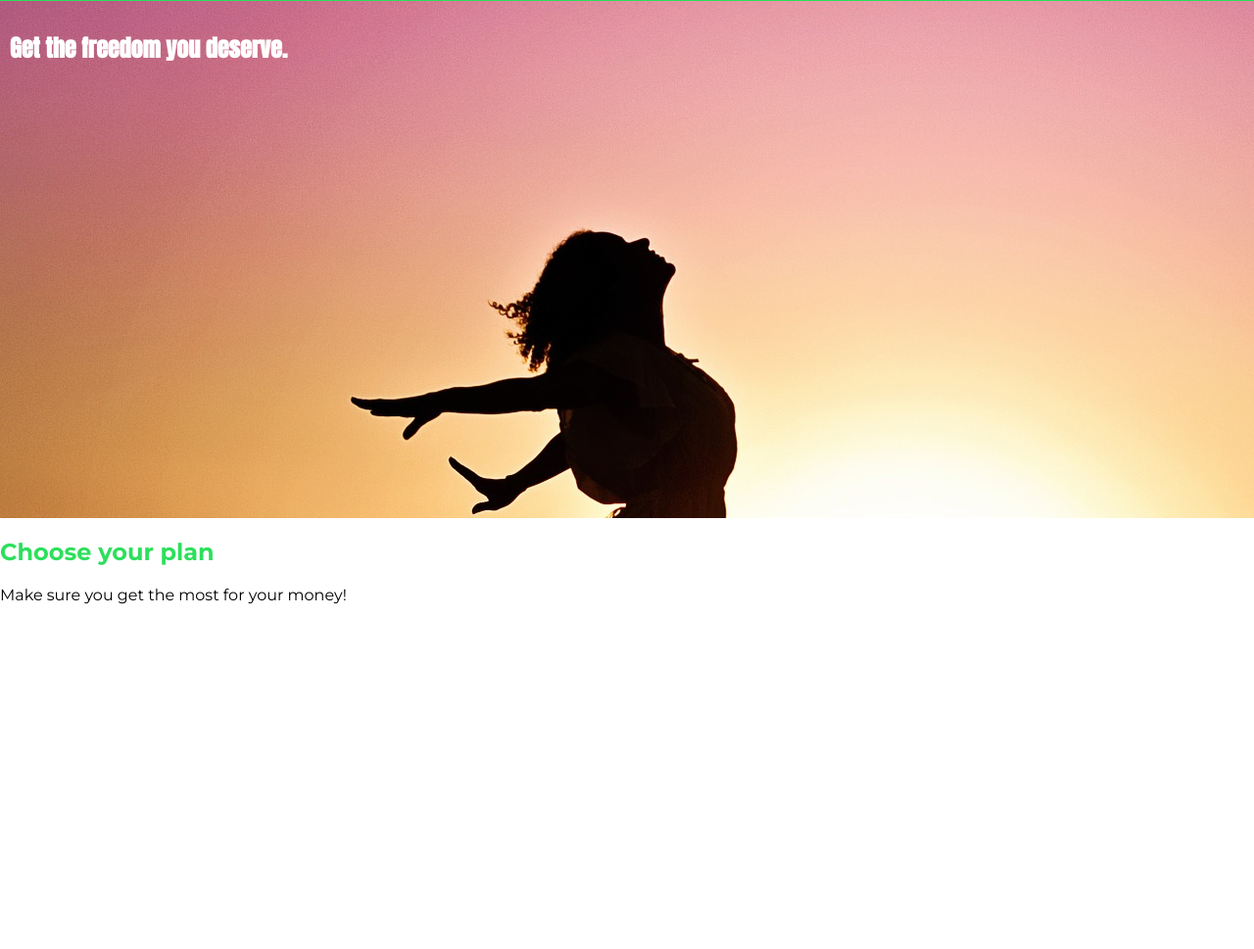
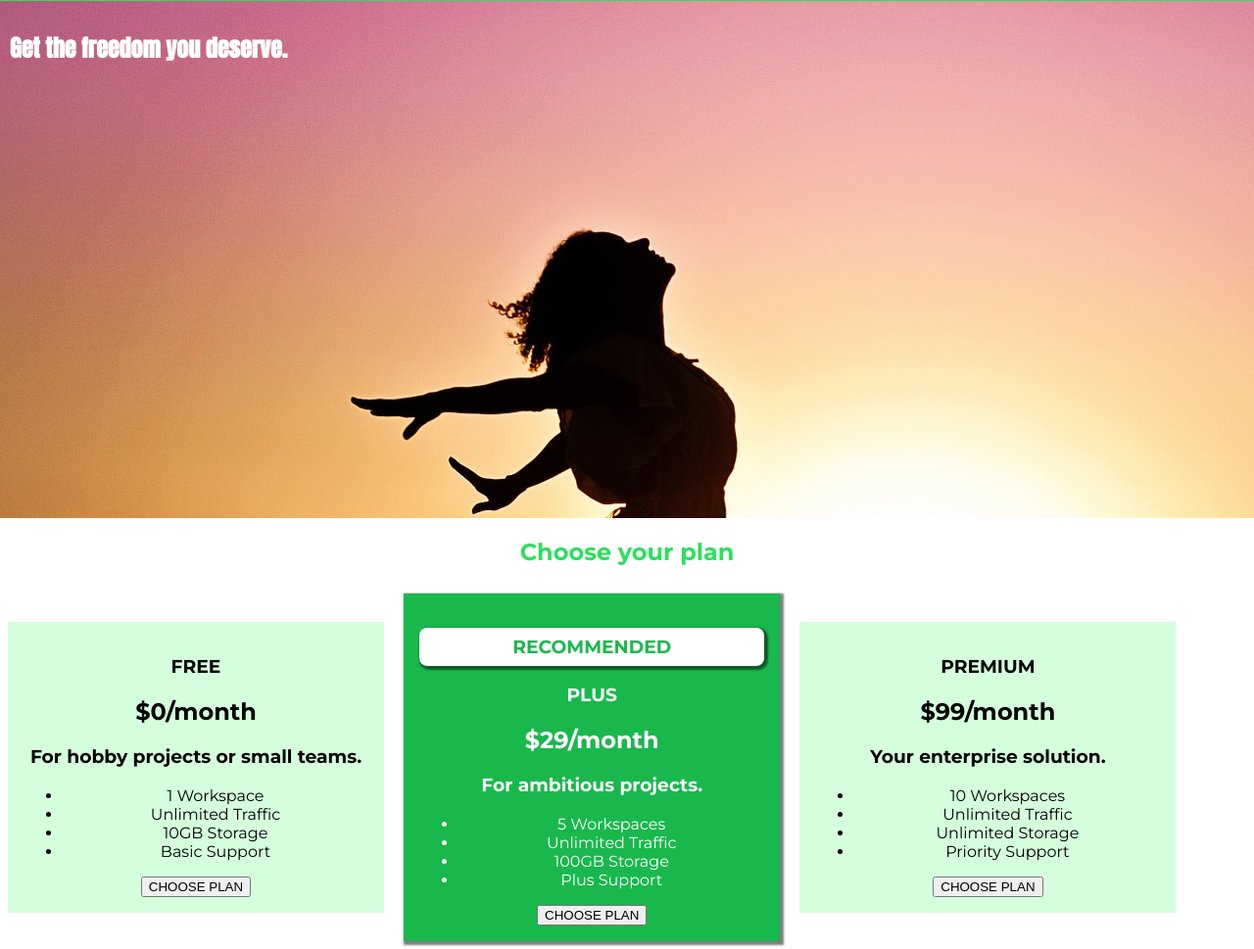
Before and after one commit to JayKisanDas/Udemy-CSS, a plain HTML site: page index.html in a window 1280 px wide. Shown: the part 42-1011 px from the top of the page at 98% size. Before the commit the page ends 800 px from the top, so only its background shows below. Drawn offline with Linux system fonts and the light colour scheme.

Commit message:
Completed Video 62

```diff
--- a/index.html
+++ b/index.html
@@ -34,7 +34,51 @@
         </section>
         <section id="plans">
             <h1 class="section-title">Choose your plan</h1>
-            <p>Make sure you get the most for your money!</p>
+            <div>
+                <article class="plan">
+                    <h1>FREE</h1>
+                    <h2>$0/month</h2>
+                    <h3>For hobby projects or small teams.</h3>
+                    <ul>
+                        <li>1 Workspace</li>
+                        <li>Unlimited Traffic</li>
+                        <li>10GB Storage</li>
+                        <li>Basic Support</li>
+                    </ul>
+                    <div>
+                        <button>CHOOSE PLAN</button>
+                    </div>
+                </article>
+                <article class="plan plan--highlighted">
+                    <h1 class="plan__annotation">RECOMMENDED</h1>
+                    <h1>PLUS</h1>
+                    <h2>$29/month</h2>
+                    <h3>For ambitious projects.</h3>
+                    <ul>
+                        <li>5 Workspaces</li>
+                        <li>Unlimited Traffic</li>
+                        <li>100GB Storage</li>
+                        <li>Plus Support</li>
+                    </ul>
+                    <div>
+                        <button>CHOOSE PLAN</button>
+                    </div>
+                </article>
+                <article class="plan">
+                    <h1>PREMIUM</h1>
+                    <h2>$99/month</h2>
+                    <h3>Your enterprise solution.</h3>
+                    <ul>
+                        <li>10 Workspaces</li>
+                        <li>Unlimited Traffic</li>
+                        <li>Unlimited Storage</li>
+                        <li>Priority Support</li>
+                    </ul>
+                    <div>
+                        <button>CHOOSE PLAN</button>
+                    </div>
+                </article>
+            </div>
         </section>
     </main>
 </body>
--- a/main.css
+++ b/main.css
@@ -19,11 +19,36 @@ body {
 
 .section-title {
   color: #2ddf5c;
+  text-align: center;
 }
 
 #product-overview h1 {
   color: white;
   font-family: "Anton", sans-serif;
+}
+
+.plan {
+  background: #d5ffdc;
+  text-align: center;
+  padding: 16px;
+  margin: 8px;
+  display: inline-block;
+  width: 30%;
+  vertical-align: middle;
+}
+
+.plan--highlighted {
+  background: #19b84c;
+  color: white;
+  box-shadow: 2px 2px 2px 2px rgba(0, 0, 0, 0.5);
+}
+
+.plan__annotation {
+  background: white;
+  color: #19b84c;
+  padding: 8px;
+  box-shadow: 2px 2px 2px 2px rgba(0, 0, 0, 0.5);
+  border-radius: 8px;
 }
 
 .main-header {
```
